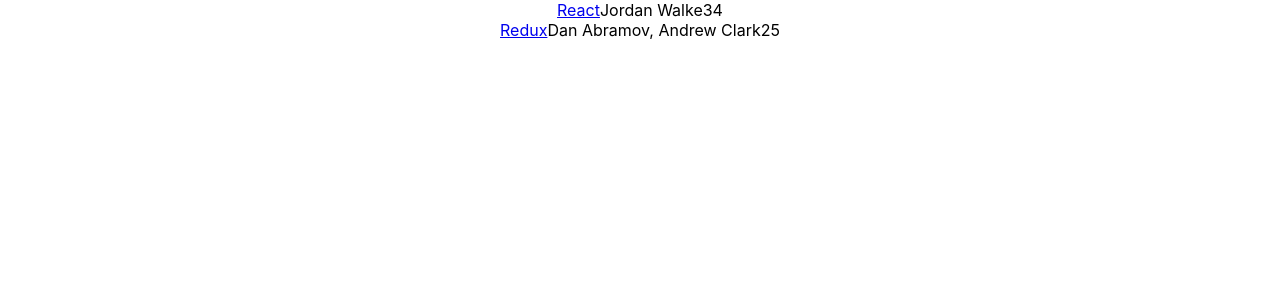
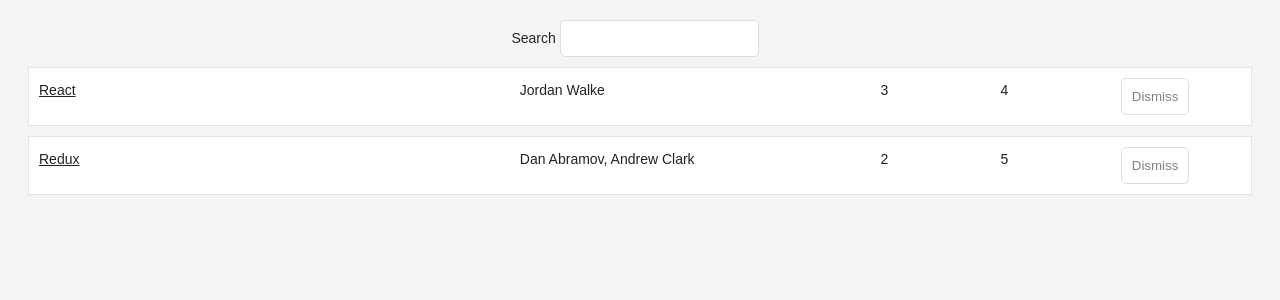
Before and after one commit to hoangdh1/hackernews, a React (Create React App) app: page / in a window 1280 px wide. Shown: the top 300 px of the page. Built offline with nearby package versions, Linux system fonts and the light colour scheme; the HTML template or start-up script is replaced by a standard one.

Commit message:
Split up components

```diff
--- a/src/App.css
+++ b/src/App.css
@@ -1,38 +1,54 @@
-.App {
+.page {
+  margin: 20px;
+  }
+  .interactions {
   text-align: center;
-}
-
-.App-logo {
-  height: 40vmin;
-  pointer-events: none;
-}
-
-@media (prefers-reduced-motion: no-preference) {
-  .App-logo {
-    animation: App-logo-spin infinite 20s linear;
+  } .
+  table {
+  margin: 20px 0;
+  } .
+  table-header {
+  display: flex;
+  line-height: 24px;
+  font-size: 16px;
+  padding: 0 10px;
+  justify-content: space-between;
+  } .
+  table-empty {
+  margin: 200px;
+  text-align: center;
+  font-size: 16px;
   }
-}
-
-.App-header {
-  background-color: #282c34;
-  min-height: 100vh;
-  display: flex;
-  flex-direction: column;
-  align-items: center;
-  justify-content: center;
-  font-size: calc(10px + 2vmin);
-  color: white;
-}
-
-.App-link {
-  color: #61dafb;
-}
-
-@keyframes App-logo-spin {
-  from {
-    transform: rotate(0deg);
-  }
-  to {
-    transform: rotate(360deg);
-  }
-}
+  .table-row {
+    display: flex;
+    line-height: 24px;
+    white-space: nowrap;
+    margin: 10px 0;
+    padding: 10px;
+    background: #ffffff;
+    border: 1px solid #e3e3e3;
+    } .
+    table-header > span {
+    overflow: hidden;
+    text-overflow: ellipsis;
+    padding: 0 5px;
+    } .
+    table-row > span {
+    overflow: hidden;
+    text-overflow: ellipsis;
+    padding: 0 5px;
+    } .
+    button-inline {
+    border-width: 0;
+    background: transparent;
+    color: inherit;
+    text-align: inherit;
+    -webkit-font-smoothing: inherit;
+    padding: 0;
+    font-size: inherit;
+    cursor: pointer;
+    } .
+    button-active {
+    border-radius: 0;
+    border-bottom: 1px solid #38BB6C;
+    }
--- a/src/App.js
+++ b/src/App.js
@@ -1,40 +1,104 @@
-import logo from './logo.svg';
-import './App.css';
+import logo from "./logo.svg";
+import "./App.css";
+import React, { Component } from "react";
 
 const list = [
   {
-  title: 'React',
-  url: 'https://facebook.github.io/react/',
-  author: 'Jordan Walke',
-  num_comments: 3,
-  points: 4,
-  objectID: 0,
+    title: "React",
+    url: "https://facebook.github.io/react/",
+    author: "Jordan Walke",
+    num_comments: 3,
+    points: 4,
+    objectID: 0,
   },
   {
-  title: 'Redux',
-  url: 'https://github.com/reactjs/redux',
-  author: 'Dan Abramov, Andrew Clark',
-  num_comments: 2,
-  points: 5,
-  objectID: 1,
+    title: "Redux",
+    url: "https://github.com/reactjs/redux",
+    author: "Dan Abramov, Andrew Clark",
+    num_comments: 2,
+    points: 5,
+    objectID: 1,
   },
 ];
 
-function App() {
+const isSearched = (searchTerm) => (item) =>
+  item.title.toLowerCase().includes(searchTerm.toLowerCase());
+
+class App extends Component {
+  constructor(props) {
+    super(props);
+
+    this.state = {
+      list,
+      searchTerm: "",
+    };
+
+    this.onSearchChange = this.onSearchChange.bind(this);
+    this.onDismiss = this.onDismiss.bind(this);
+  }
+
+  onSearchChange(event) {
+    this.setState({ searchTerm: event.target.value });
+  }
+
+  onDismiss(id) {
+    const isNotId = (item) => item.objectID !== id;
+    const updatedList = this.state.list.filter(isNotId);
+    this.setState({ list: updatedList });
+  }
+
+  render() {
+    const { searchTerm, list } = this.state;
+    return (
+      <div className="page">
+        <div className="interactions">
+          <Search value={searchTerm} onChange={this.onSearchChange}>
+            Search
+          </Search>
+        </div>
+        <Table list={list} pattern={searchTerm} onDismiss={this.onDismiss} />
+      </div>
+    );
+  }
+}
+
+const Search = ({ value, onChange, children }) => (
+  <form>
+    {children} <input type="text" value={value} onChange={onChange} />
+  </form>
+);
+
+const Table = ({ list, pattern, onDismiss }) => {
   return (
-    <div className="App">
-      {list.map(item =>
-        <div key={item.objectID}>
-          <span>
+    <div className="table">
+      {list.filter(isSearched(pattern)).map((item) => (
+        <div key={item.objectID} className="table-row">
+          <span style={{ width: "40%" }}>
             <a href={item.url}>{item.title}</a>
           </span>
-          <span>{item.author}</span>
-          <span>{item.num_comments}</span>
-          <span>{item.points}</span>
+          <span style={{ width: "30%" }}>{item.author}</span>
+          <span style={{ width: "10%" }}>{item.num_comments}</span>
+          <span style={{ width: "10%" }}>{item.points}</span>
+          <span style={{ width: "10%" }}>
+            <Button
+              onClick={() => onDismiss(item.objectID)}
+              className="button-inline"
+            >
+              Dismiss
+            </Button>
+          </span>
         </div>
-      )}
+      ))}
     </div>
   );
-}
+};
+
+const Button = ({ onClick, className = "", children }) => {
+  return (
+    <button onClick={onClick} className={className} type="button">
+      {children}
+    </button>
+  );
+};
 
 export default App;
--- a/src/index.css
+++ b/src/index.css
@@ -1,13 +1,38 @@
 body {
+  color: #222;
+  background: #f4f4f4;
+  font: 400 14px CoreSans, Arial, sans-serif;
+}
+a {
+  color: #222;
+}
+a :hover {
+  text-decoration: underline;
+}
+ul,
+li {
+  list-style: none;
+  padding: 0;
   margin: 0;
-  font-family: -apple-system, BlinkMacSystemFont, 'Segoe UI', 'Roboto', 'Oxygen',
-    'Ubuntu', 'Cantarell', 'Fira Sans', 'Droid Sans', 'Helvetica Neue',
-    sans-serif;
-  -webkit-font-smoothing: antialiased;
-  -moz-osx-font-smoothing: grayscale;
 }
-
-code {
-  font-family: source-code-pro, Menlo, Monaco, Consolas, 'Courier New',
-    monospace;
+input {
+  padding: 10px;
+  border-radius: 5px;
+  outline: none;
+  margin-right: 10px;
+  border: 1px solid #dddddd;
 }
+button {
+  padding: 10px;
+  border-radius: 5px;
+  border: 1px solid #dddddd;
+  background: transparent;
+  color: #808080;
+  cursor: pointer;
+}
+button:hover {
+  color: #222;
+}
+* :focus {
+  outline: none;
+}
```
